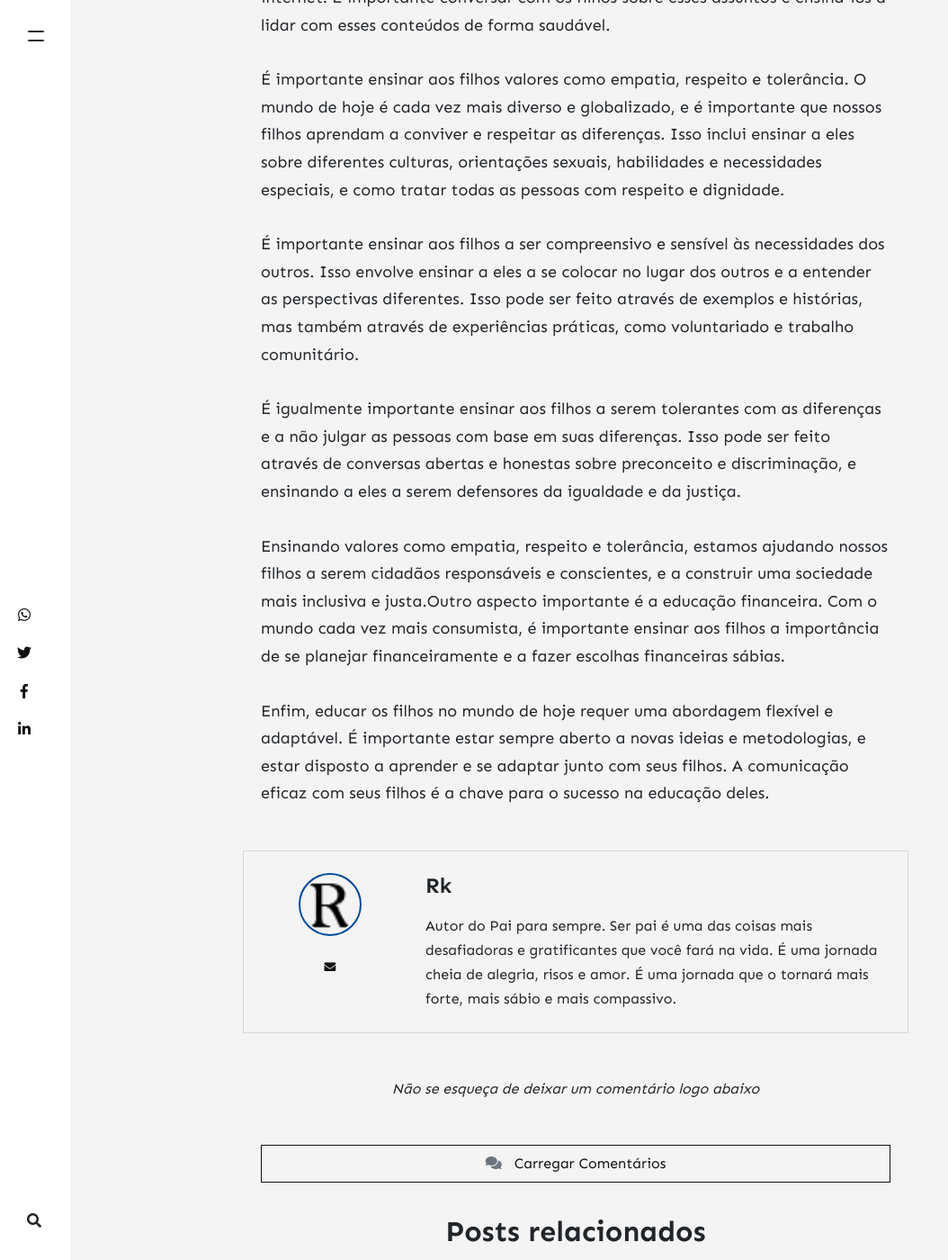
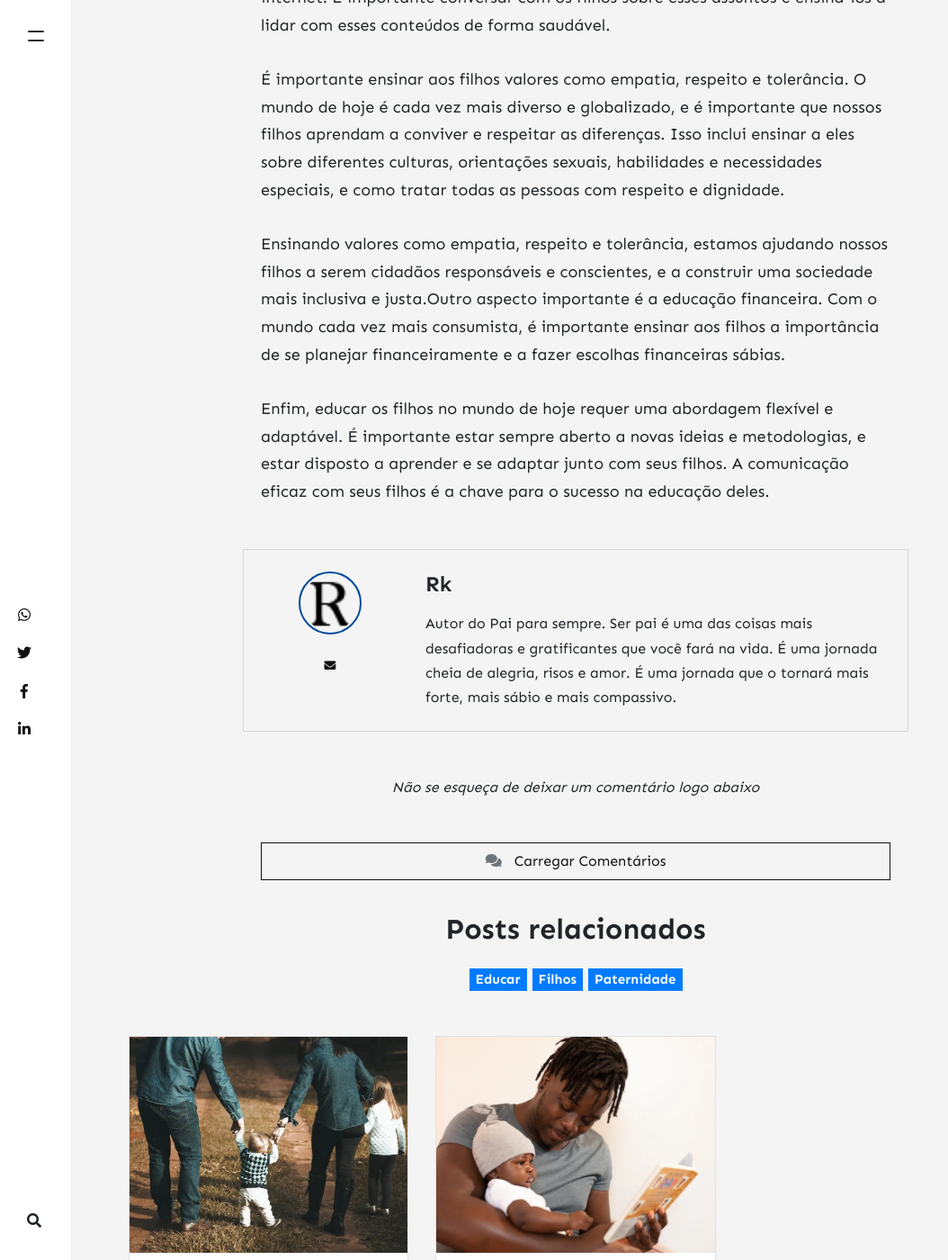
Before and after one commit to RuanAyram/paiparasempre_blog, a Jekyll site: the page built from _posts/2023-01-15-educando-filhos-no-mundo-de-hoje.md, in a window 1280 px wide and 1400 px high, scrolled down 1369 px. Shown: the whole window at 90% size, without its empty margins (0-1054 px from the left). Built offline with Jekyll 4.4.1, drawn with Linux system fonts in a browser that asks for light colours; nearby versions of some CDN libraries; comment, search, counter and statistics services are not loaded; some of the changed text lies outside the part shown.

Commit message:
Update Post “2023-01-15-educando-filhos-no-mundo-de-hoje”

```diff
--- a/_posts/2023-01-15-educando-filhos-no-mundo-de-hoje.md
+++ b/_posts/2023-01-15-educando-filhos-no-mundo-de-hoje.md
@@ -19,10 +19,6 @@ Outra preocupação é a exposição à violência e conteúdo inapropriado na i
 
 É importante ensinar aos filhos valores como empatia, respeito e tolerância. O mundo de hoje é cada vez mais diverso e globalizado, e é importante que nossos filhos aprendam a conviver e respeitar as diferenças. Isso inclui ensinar a eles sobre diferentes culturas, orientações sexuais, habilidades e necessidades especiais, e como tratar todas as pessoas com respeito e dignidade.
 
-É importante ensinar aos filhos a ser compreensivo e sensível às necessidades dos outros. Isso envolve ensinar a eles a se colocar no lugar dos outros e a entender as perspectivas diferentes. Isso pode ser feito através de exemplos e histórias, mas também através de experiências práticas, como voluntariado e trabalho comunitário.
-
-É igualmente importante ensinar aos filhos a serem tolerantes com as diferenças e a não julgar as pessoas com base em suas diferenças. Isso pode ser feito através de conversas abertas e honestas sobre preconceito e discriminação, e ensinando a eles a serem defensores da igualdade e da justiça.
-
 Ensinando valores como empatia, respeito e tolerância, estamos ajudando nossos filhos a serem cidadãos responsáveis e conscientes, e a construir uma sociedade mais inclusiva e justa.Outro aspecto importante é a educação financeira. Com o mundo cada vez mais consumista, é importante ensinar aos filhos a importância de se planejar financeiramente e a fazer escolhas financeiras sábias.
 
 Enfim, educar os filhos no mundo de hoje requer uma abordagem flexível e adaptável. É importante estar sempre aberto a novas ideias e metodologias, e estar disposto a aprender e se adaptar junto com seus filhos. A comunicação eficaz com seus filhos é a chave para o sucesso na educação deles.
```
Also changed, not shown: other parts of _posts/2023-01-15-educando-filhos-no-mundo-de-hoje.md (+3 -3 lines).
